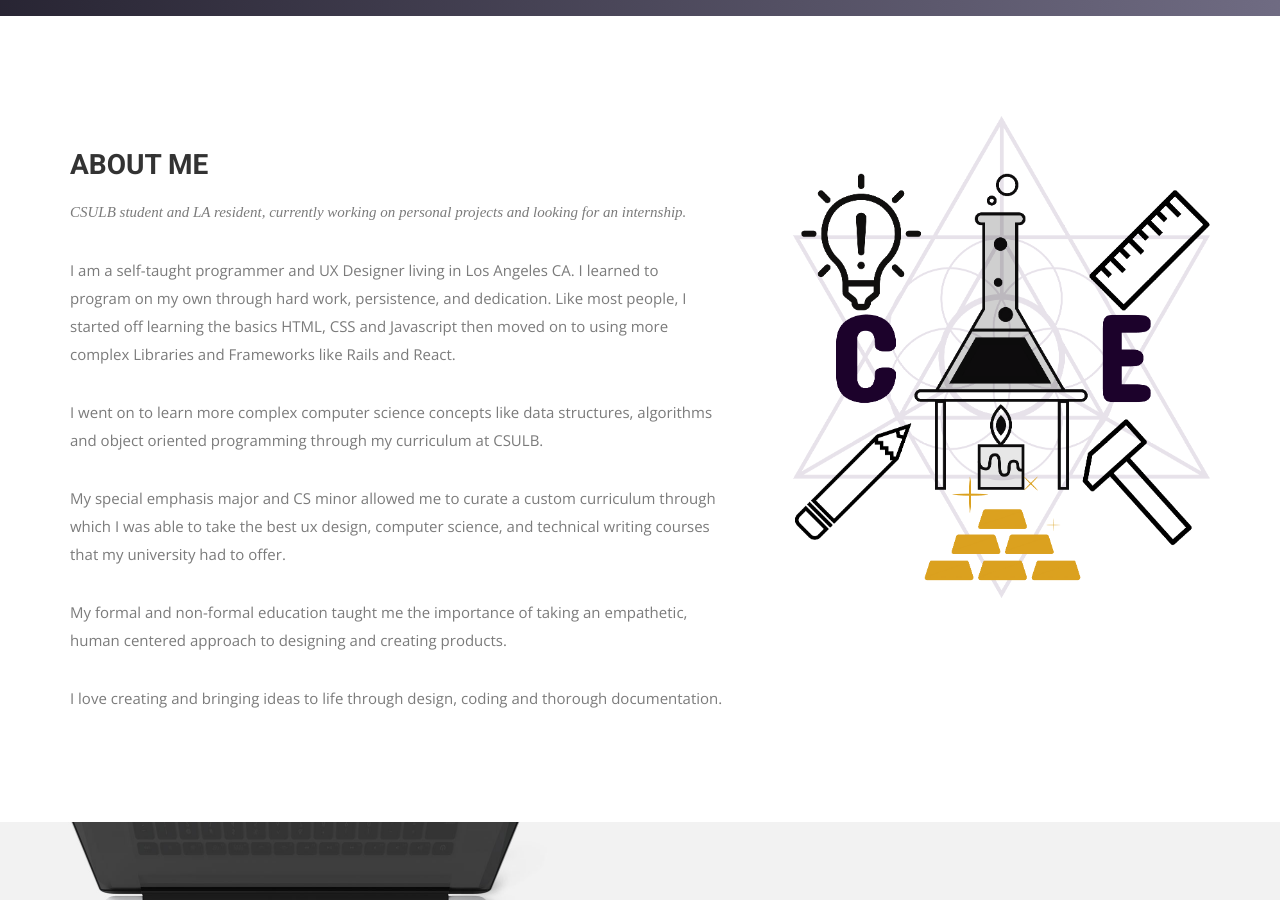
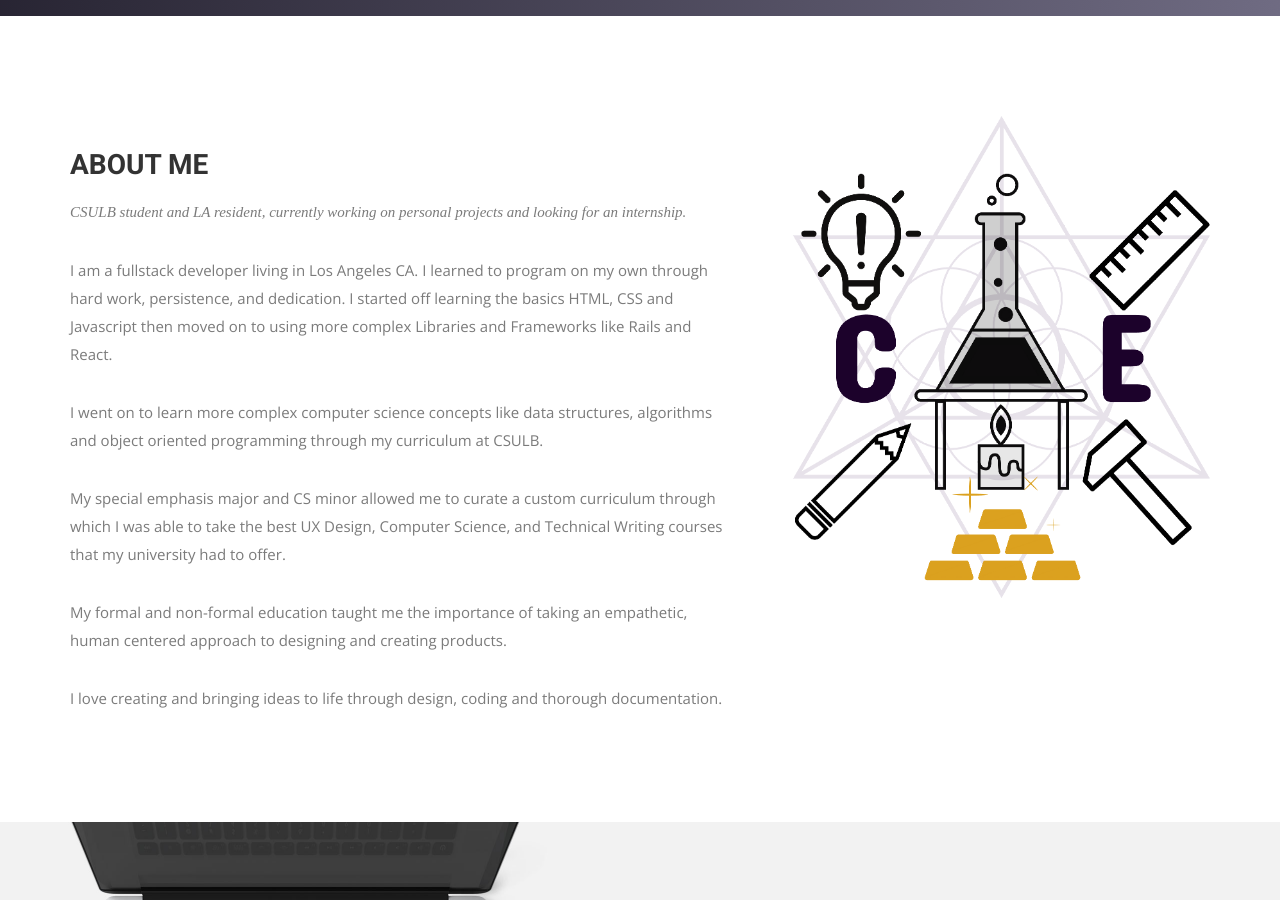
Before and after one commit to Kingslayyerr/Kingslayyerr.github.io, a Jekyll site: the page built from index.html, in a window 1280 px wide and 900 px high, scrolled down 833 px. Built offline with Jekyll 4.4.1, drawn with Linux system fonts in a browser that asks for light colours; nearby versions of some CDN libraries; some web fonts are replaced.

Commit message:
new edits

```diff
--- a/index.html
+++ b/index.html
@@ -28,9 +28,9 @@ permalink: /
             <h2>About Me</h2>
             <p>CSULB student and LA resident, currently working on personal projects and looking for an internship.</p>
           </div>
-          <p>I am a self-taught programmer and UX Designer living in Los Angeles CA. I learned to program on my own through hard work, persistence, and dedication. Like most people, I started off learning the basics HTML, CSS and Javascript then moved on to using more complex Libraries and Frameworks like Rails and React.</p>
+          <p>I am a fullstack developer living in Los Angeles CA. I learned to program on my own through hard work, persistence, and dedication. I started off learning the basics HTML, CSS and Javascript then moved on to using more complex Libraries and Frameworks like Rails and React.</p>
             <p>I went on to learn more complex computer science concepts like data structures, algorithms and object oriented programming through my curriculum at CSULB.</p>
-            <p>My special emphasis major and CS minor allowed me to curate a custom curriculum through which I was able to take the best ux design, computer science, and technical writing courses that my university had to offer.
+            <p>My special emphasis major and CS minor allowed me to curate a custom curriculum through which I was able to take the best UX Design, Computer Science, and Technical Writing courses that my university had to offer.
             <p>My formal and non-formal education taught me the importance of taking an empathetic, human centered approach to designing and creating products.</p>
             <p>I love creating and bringing ideas to life through design, coding and thorough documentation.</p>
         </div>
```
